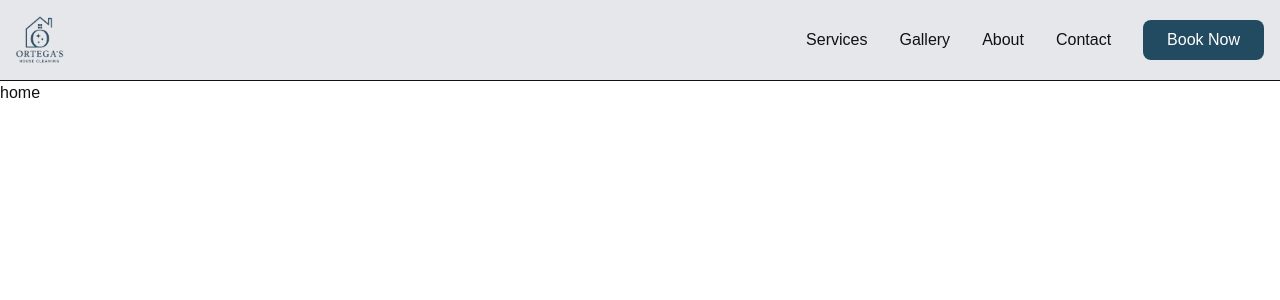
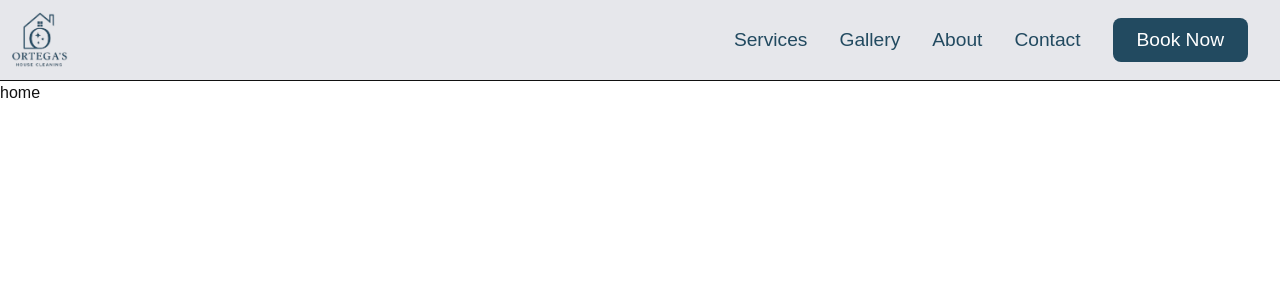
Before and after one commit to webimpactuw/ortegas-cleaning, a Next.js app: page / in a window 1280 px wide. Shown: the top 300 px of the page. Built offline with nearby package versions, Linux system fonts and the light colour scheme.

Commit message:
Change padding and set color

```diff
--- a/components/Navbar.js
+++ b/components/Navbar.js
@@ -6,10 +6,10 @@ import logo_hallow from "../public/logo_hallow.png";
 // TODO: Book Now button should be its own component
 export default function Navbar() {
   return (
-    <nav className="flex justify-between items-center p-4 border-b bg-[#e6e7eb]">
-      <Link href="/"><Image src={logo_hallow} alt="Home" width={64} height={64} className="h-12 w-auto object-contain" /></Link>
+    <nav className="flex justify-between items-center p-3 pr-8 border-b bg-[#e6e7eb]">
+      <Link href="/"><Image src={logo_hallow} alt="Home" width={64} height={64} className="h-14 w-auto object-contain" /></Link>
 
-      <div className="flex gap-8 items-center">
+      <div className="flex gap-8 items-center text-[#224a60] text-[1.2rem]">
         <Link href="/services">Services</Link>
         <Link href="/gallery">Gallery</Link>
         <Link href="/about">About</Link>
```
